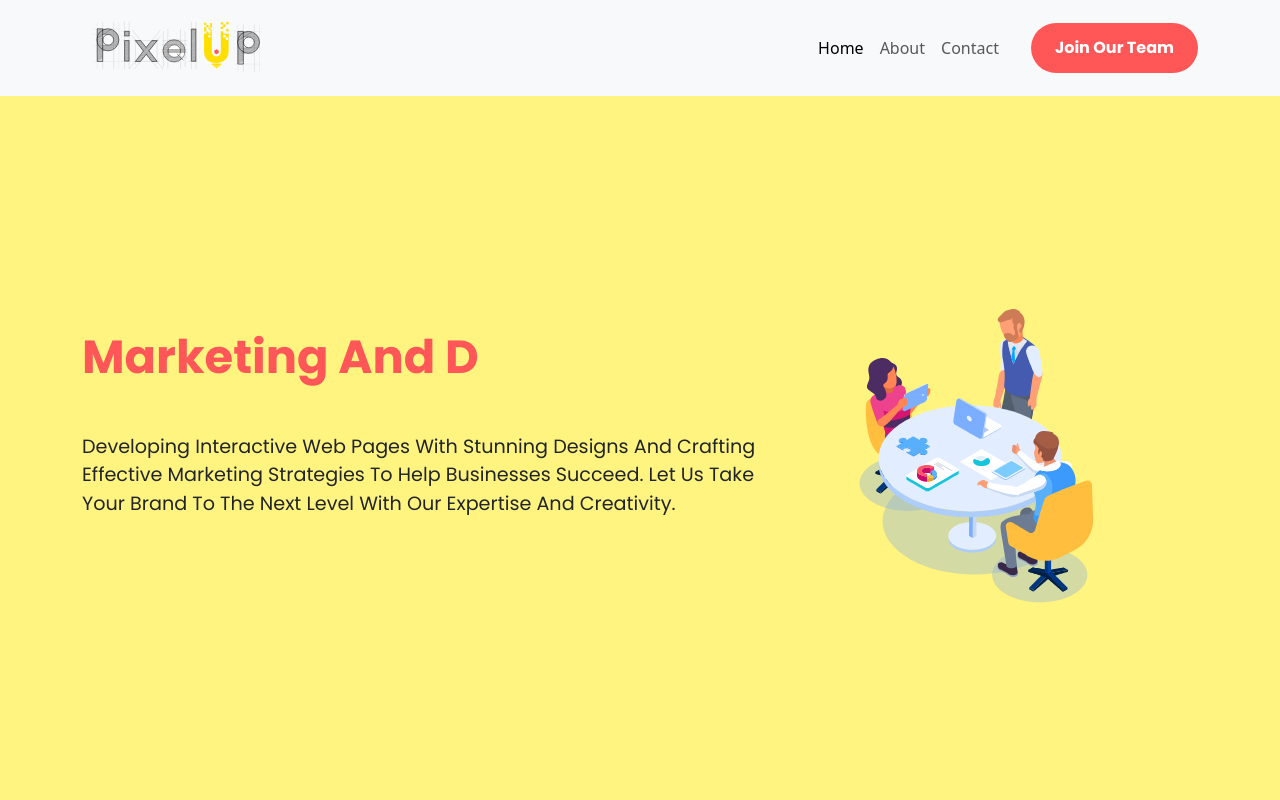
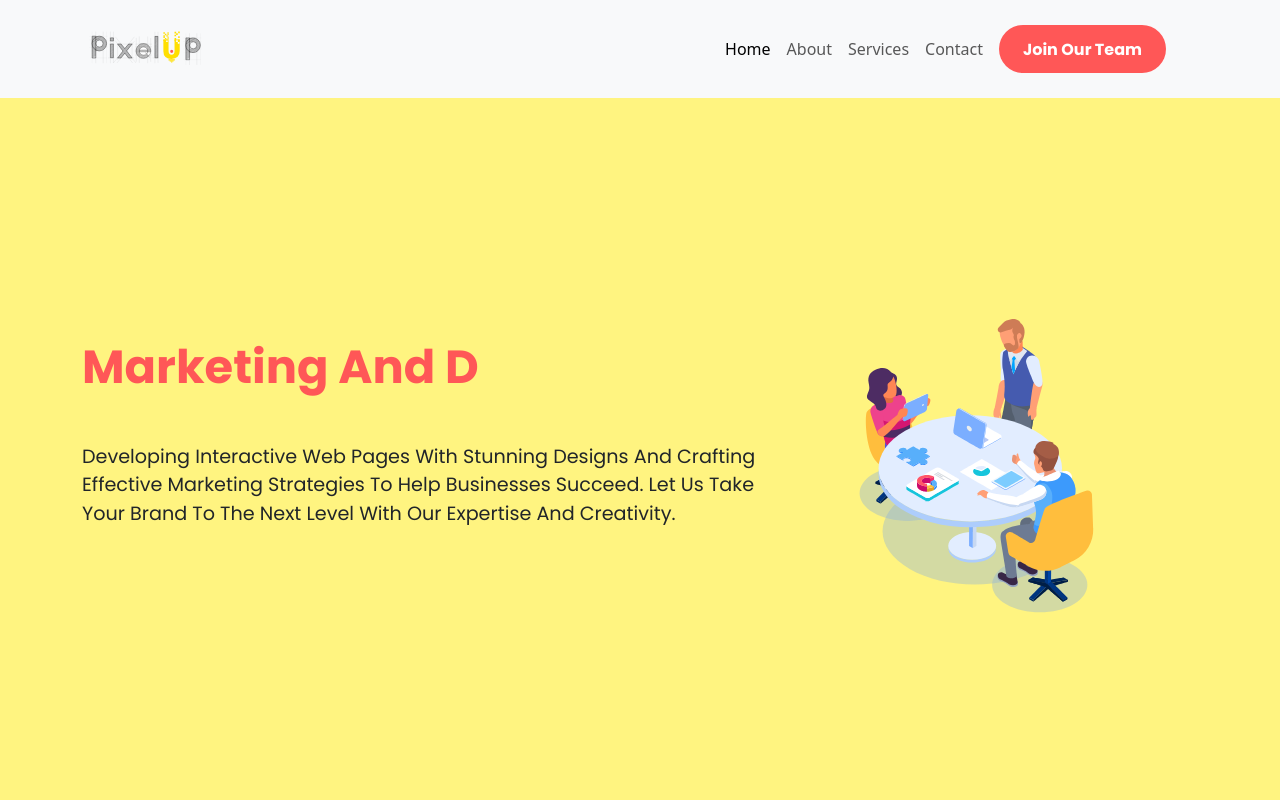
Before and after one commit to WeAtPixelUp/pixelUp, a Next.js app: page / in a window 1280 px wide. Shown: the top 800 px of the page. Built offline with nearby package versions, Linux system fonts and the light colour scheme.

Commit message:
navbar fixes

```diff
--- a/package.json
+++ b/package.json
@@ -27,6 +27,7 @@
     "typescript": "5.1.3"
   },
   "devDependencies": {
+    "@types/bootstrap": "^5.2.6",
     "@types/react-lottie": "^1.2.6"
   }
 }
--- a/src/app/(homepage)/page.tsx
+++ b/src/app/(homepage)/page.tsx
@@ -119,7 +119,7 @@ const Index = () => {
         </div>
       </div>
 
-      <div className="section-three">
+      <div id="services" className="section-three">
         <h1 className="heading-primary mb-5">Our Services</h1>
         <div className="homepage__services container d-flex justify-content-between align-items-center">
           {servicesArray.map((service) => {
--- a/src/app/(homepage)/style.css
+++ b/src/app/(homepage)/style.css
@@ -1,7 +1,7 @@
 /* homepage hero css starts here */
 .section-one {
   background: var(--color-primary);
-  height: 88vh;
+  height: 90vh;
   display: flex;
   align-items: center;
 }
--- a/src/app/layout.tsx
+++ b/src/app/layout.tsx
@@ -1,5 +1,7 @@
+"use client";
 import "./globals.css";
 import "bootstrap/dist/css/bootstrap.css";
+import { useEffect } from "react";
 import AppHeader from "../layout/app-header";
 import AppFooter from "../layout/app-footer";
 
@@ -13,6 +15,10 @@ export default function RootLayout({
 }: {
   children: React.ReactNode;
 }) {
+  useEffect(() => {
+    require("bootstrap/dist/js/bootstrap.min.js");
+  }, []);
+
   return (
     <html lang="en">
       <body>
--- a/src/components/primary-button/style.css
+++ b/src/components/primary-button/style.css
@@ -5,4 +5,5 @@
   padding: 0.8rem 1.5rem;
   font-family: var(--font-style-bold);
   border-radius: 50px;
+  cursor: pointer;
 }
--- a/src/layout/app-header/index.tsx
+++ b/src/layout/app-header/index.tsx
@@ -1,27 +1,65 @@
+"use client";
 import "./style.css";
 import { brandingLogo } from "@/assets/images";
+import { useEffect, useState } from "react";
 import Link from "next/link";
 import PrimaryButton from "../../components/primary-button";
 
 const Index = () => {
+  const [isNavbarVisible, setIsNavbarVisible] = useState<any>(true);
+  const [scrollTimeout, setScrollTimeout] = useState<any>(null);
+
+  useEffect(() => {
+    // Function to handle scroll event
+    const handleScroll = () => {
+      // Clear previous timeout
+      clearTimeout(scrollTimeout);
+
+      // Hide the navbar
+      setIsNavbarVisible(false);
+
+      // Set a timeout to make the navbar visible after scrolling stops
+      const timeout = setTimeout(() => {
+        setIsNavbarVisible(true);
+      }, 200); // Adjust the delay as needed (milliseconds)
+
+      // Store the timeout ID
+      setScrollTimeout(timeout);
+    };
+
+    // Add the scroll event listener
+    window.addEventListener("scroll", handleScroll);
+
+    // Clean up the event listener on component unmount
+    return () => {
+      clearTimeout(scrollTimeout);
+      window.removeEventListener("scroll", handleScroll);
+    };
+  }, [scrollTimeout]);
+
   return (
-    <nav className="header navbar navbar-expand-lg bg-body-tertiary sticky-top">
+    <nav
+      id="header"
+      className={`navbar navbar-expand-lg bg-body-tertiary sticky-top${
+        isNavbarVisible ? "" : " hide"
+      }`}
+    >
       <div className="container">
-        <Link style={{ width: "12rem" }} className="navbar-brand" href="#">
+        <Link className="header__logo-box navbar-brand " href="/">
           {brandingLogo}
         </Link>
         <button
           className="navbar-toggler"
           type="button"
           data-bs-toggle="collapse"
-          data-bs-target="#navbarSupportedContent"
-          aria-controls="navbarSupportedContent"
+          data-bs-target="#navbarNavDropdown"
+          aria-controls="navbarNavDropdown"
           aria-expanded="false"
           aria-label="Toggle navigation"
         >
-          <span className="navbar-toggler-icon" />
+          <span className="navbar-toggler-icon"></span>
         </button>
-        <div className="collapse navbar-collapse" id="navbarSupportedContent">
+        <div className="collapse navbar-collapse" id="navbarNavDropdown">
           <ul className="navbar-nav ms-auto mb-2 mb-lg-0 me-4">
             <li className="nav-item">
               <Link className="nav-link active" aria-current="page" href="/">
@@ -34,12 +72,19 @@ const Index = () => {
               </a>
             </li>
             <li className="nav-item">
-              <a href="#contact-us" className="nav-link ">
+              <a className="nav-link" href="#services">
+                Services
+              </a>
+            </li>
+            <li className="nav-item">
+              <a className="nav-link" href="#contact-us">
                 Contact
               </a>
             </li>
+            <li className="nav-item nav-link text-center">
+              <PrimaryButton title="Join Our Team" backgroundColor="#ff5757" />
+            </li>
           </ul>
-          <PrimaryButton title="Join Our Team" backgroundColor="#ff5757" />
         </div>
       </div>
     </nav>
--- a/src/layout/app-header/style.css
+++ b/src/layout/app-header/style.css
@@ -1,3 +1,19 @@
-.header{
-    height: 12vh;
+.header__logo-box svg {
+  width: inherit;
+  height: inherit;
 }
+
+.header__logo-box {
+  width: 8rem;
+}
+
+.hide {
+  opacity: 0;
+  visibility: hidden;
+  transition: all 0.5s ease-out;
+}
+
+.hide.show {
+  opacity: 1;
+  visibility: visible;
+}
```
Also changed, not shown: 1 other file (tests, documents, lock files or other folders).
